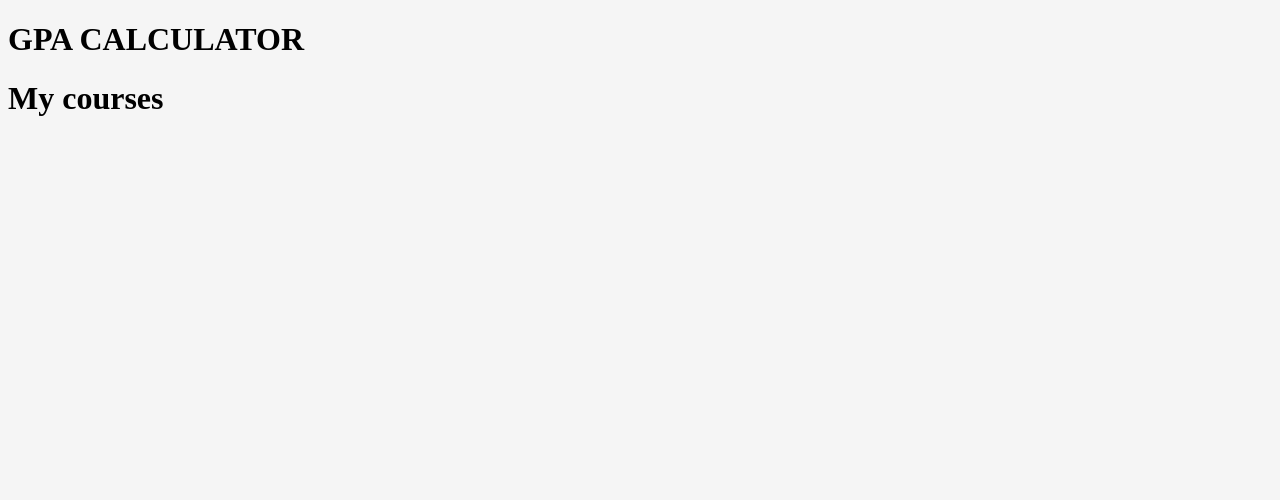
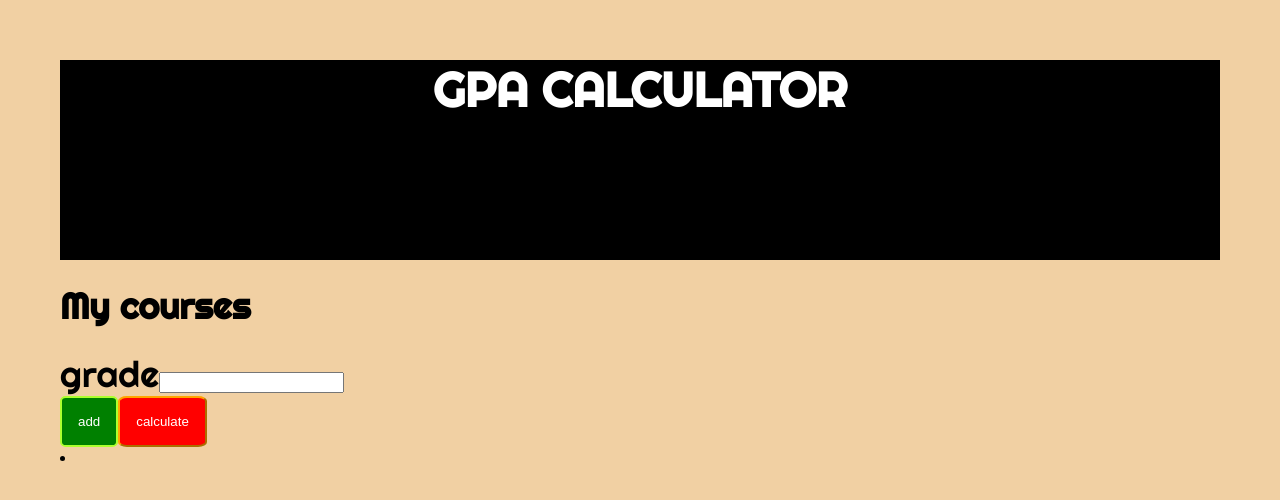
Before and after one commit to cpe-cmu-261207/lab-04-arclxngth, a React (Create React App) app: page / in a window 1280 px wide. Shown: the top 500 px of the page. Built offline with nearby package versions, Linux system fonts and the light colour scheme.

Commit message:
Little update1

```diff
--- a/public/index.html
+++ b/public/index.html
@@ -1,6 +1,8 @@
 <!DOCTYPE html>
 <html lang="en">
   <head>
+    <link rel="preconnect" href="https://fonts.gstatic.com">
+    <link href="https://fonts.googleapis.com/css2?family=Righteous&display=swap" rel="stylesheet">
     <meta charset="utf-8" />
     <link rel="icon" href="%PUBLIC_URL%/favicon.ico" />
     <meta name="viewport" content="width=device-width, initial-scale=1" />
--- a/src/App.js
+++ b/src/App.js
@@ -1,5 +1,6 @@
 import { useState } from "react";
-import { CourseCard } from "./components";
+import { CourseCard } from "./components/CourseCard";
+
 function App() {
   const grade = ["A", "B+", "B", "C+", "C", "D+", "D", "F", "W"];
   const credit = [1, 2, 3];
@@ -14,6 +15,7 @@ function App() {
    */
   function calculateGPA() {
     // TODO
+
   }
 
   /**
@@ -39,16 +41,35 @@ function App() {
   }
 
   return (
-    <div className="container mx-auto h-screen">
-      <h1 className="text-center text-4xl p-3 tracking-widest">
-        GPA CALCULATOR
-      </h1>
-      <div className="h-2/3 md:w-2/4 p-3 rounded-lg mx-auto overflow-auto">
-        <h1 className="text-2xl my-3">My courses</h1>
+    <div>
+      <div className="header-bg">
+        <h1 className="header-text">
+          GPA CALCULATOR
+        </h1>
+      </div>
+      <div>
+        <h1 className="topic">My courses</h1>
         {/* TODO display courses */}
+
       </div>
       {/* TODO add course input form */}
+      <div>
+        <label className="topic">grade</label>
+        <input type="text"></input>
+        <label></label>
+      </div>
+      <div>
+        <button type="submit" className="add_btn">
+          add
+        </button>
+        <button type="submit" className="calculate_btn">
+          calculate
+        </button>
+      </div>
       {/* TODO display calculated GPA */}
+      <div>
+        <li id="summaryGPA"></li>
+      </div>
     </div>
   );
 }
--- a/src/components/CourseCard.js
+++ b/src/components/CourseCard.js
@@ -1,4 +1,5 @@
 export const CourseCard = (props) => {
   // TODO: design HTML component that displays a course as a "card" on the webpage.
+
   return (null);
 };
--- a/src/index.css
+++ b/src/index.css
@@ -1,3 +1,44 @@
 body {
-  background-color: whitesmoke;
+  background-color: rgb(241, 208, 163);
+  font-family: "Righteous";
+  margin: 60px;
 }
+
+.header-text {
+  padding-bottom: 50px;
+  font-size : 48px;
+  text-align: center;
+  color :rgb(255, 255, 255)
+}
+
+.header-bg {
+  padding-top: -60px;
+  height: 200px;
+  width: 100%;
+  background-color: black;
+}
+
+.topic {
+  font-size: 36px;
+}
+
+.add_btn {
+  max-height: 100px;
+  max-width: 100px;
+  background-color: green;
+  border-radius: 10%;
+  border-style: solid;
+  border-color: greenyellow;
+  color : white;
+  padding: 16px;
+
+}
+
+.calculate_btn {
+  color: white;
+  background-color: red;
+  border-radius: 10%;
+  border-style: 10px solid;
+  border-color: orange;
+  padding: 16px;
+}
```
